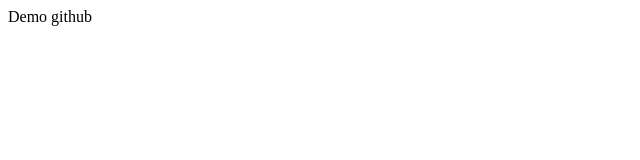
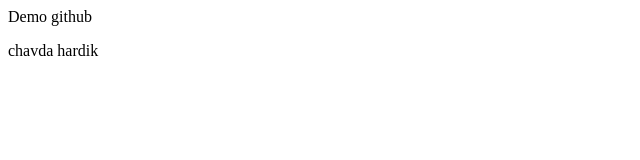
Before and after one commit to hardiksou/localrepo, a plain HTML site: page index.html in a window 1280 px wide. Shown: the full height of the page, 0-640 px from the left. Drawn offline with Linux system fonts and the light colour scheme.

Commit message:
add features1

```diff
--- a/index.html
+++ b/index.html
@@ -1 +1,2 @@
 <p>Demo github</p>
+<p>chavda hardik</p>
```
